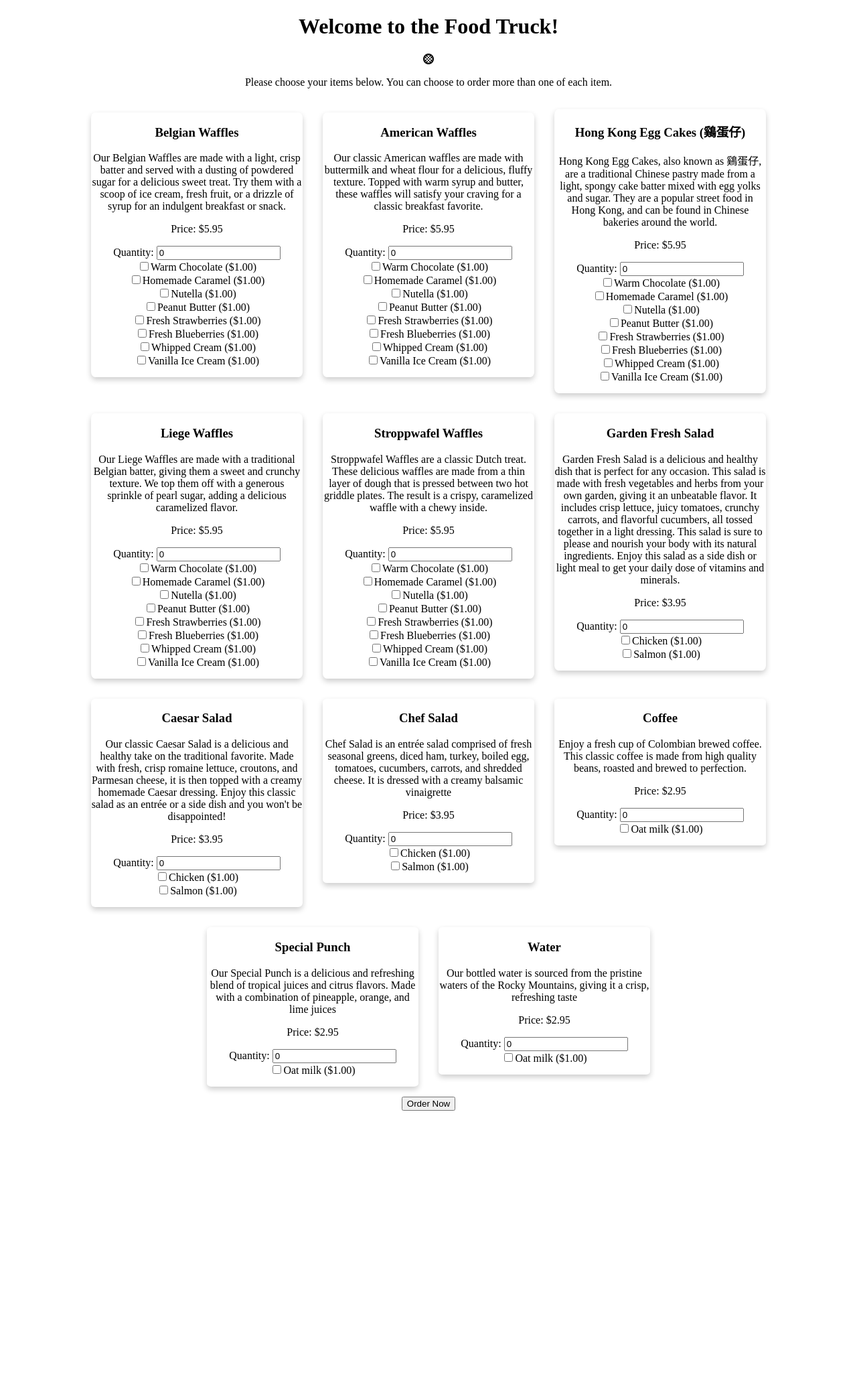
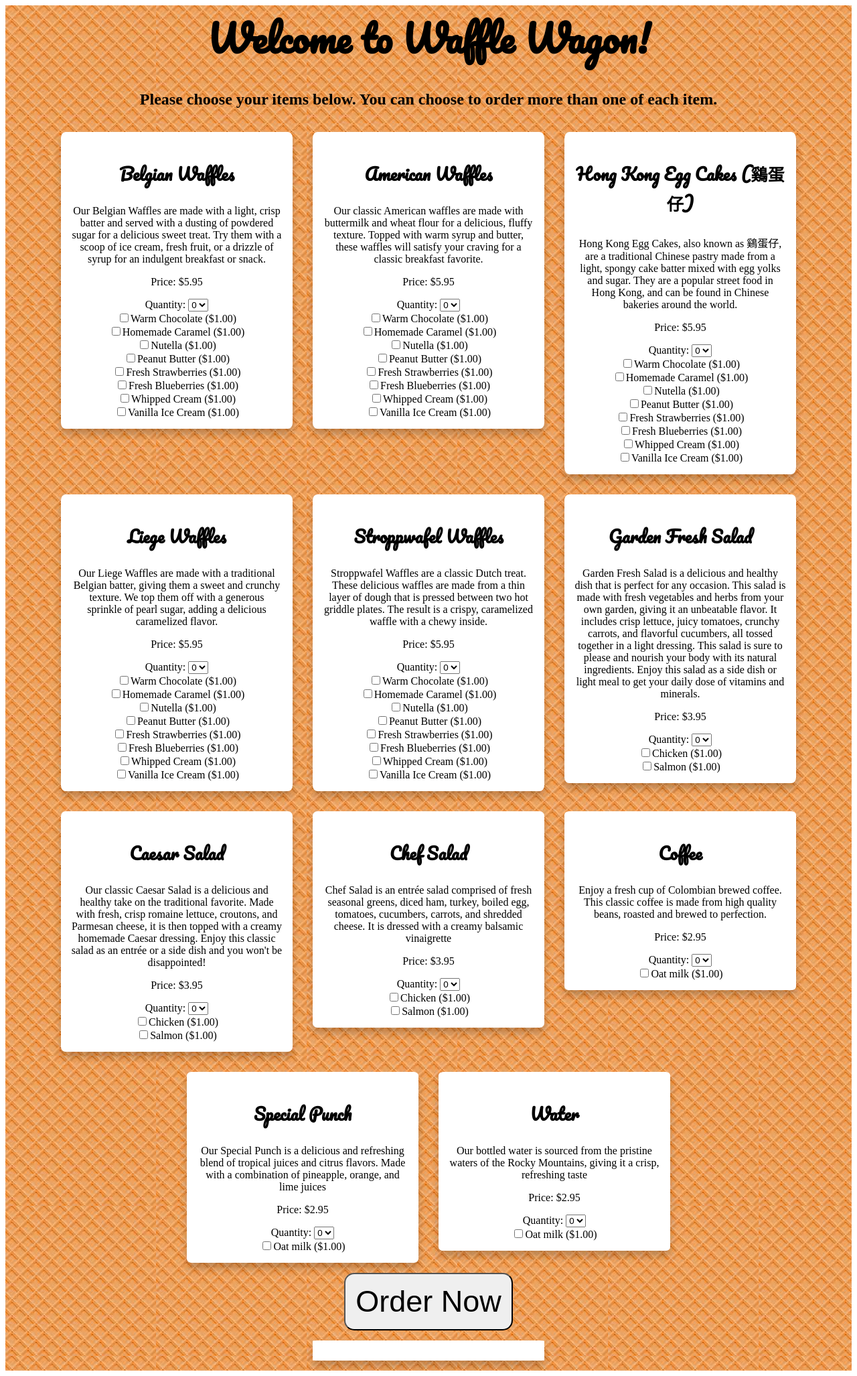
Before and after one commit to laurenkuhlman/it-262-p3-food-truck, a PHP site: page / in a window 1280 px wide. Shown: the whole page at 67% size. Before the commit the page ends 1658 px from the top, so only its background shows below. Run offline with PHP 8.4, Linux system fonts and the light colour scheme; some libraries are stand-ins or nearby versions.

Commit message:
added dropdown, more css, background image, added error and order total css

```diff
--- a/index.php
+++ b/index.php
@@ -170,20 +170,23 @@
     <meta http-equiv="X-UA-Compatible" content="IE=edge">
     <meta name="viewport" content="width=device-width, initial-scale=1.0">
     <link rel="stylesheet" href="styles.css">
+    <link rel="preconnect" href="https://fonts.googleapis.com">
+    <link rel="preconnect" href="https://fonts.gstatic.com" crossorigin>
+    <link href="https://fonts.googleapis.com/css2?family=Changa+One&family=Pacifico&display=swap" rel="stylesheet">
     <script src="https://use.fontawesome.com/99304701cb.js"></script>
-    <title>Food Truck Menu</title>
+    <title>Waffle Wagon Menu</title>
   </head>
   <body>
     <div class="wrapper">
-    <h1>Welcome to the Food Truck!</h1><i class="fa-solid fa-stroopwafel"></i>
-    <p>Please choose your items below. You can choose to order more than one of each item.</p>
+    <h1>Welcome to Waffle Wagon!</h1>    <!-- <i class="fa-solid fa-stroopwafel"></i> -->
+    <h2>Please choose your items below. You can choose to order more than one of each item.</h2>
     <form action="" method="post">
       <?php
         echo '<div class="form-wrapper">';
         foreach ($items as $item) {
           echo '<div class="menu-item">';
           echo '<h3>' . $item->Name . '</h3><p>' . $item->Description . '</p><p>Price: $' . $item->Price . '</p>';
-          echo '<label>Quantity: <input type="number" name="quantity[' . $item->ID . ']" value="'. (isset($quantity[$item->ID]) ? $quantity[$item->ID] : 0) . '"></label><br>';
+          echo '<label>Quantity: <Select name="quantity[' . $item->ID . ']" value="'. (isset($quantity[$item->ID]) ? $quantity[$item->ID] : 0) . '"><option value="0">0</option><option value="1">1</option><option value="2">2</option><option value="3">3</option><option value="4">4</option><option value="5">5</option></select></label><br>';
           foreach($item->Extras as $extra => $price) {
             echo '<label>
               <input
@@ -197,7 +200,7 @@
         }
         echo '</div>  <!-- END FORM WRAPPER -->';
       ?>
-      <input type="submit" value="Order Now">
+      <input class="submit-btn" type="submit" value="Order Now">
     </form>
     <div class="order-total">
     <?php
@@ -209,7 +212,7 @@
             $total_qty += $qty;
           }
           if($total_qty == 0){
-            echo '<p>Error: Choose a quantity.</p>';
+            echo '<p class="error">Error: Choose a quantity.</p>';
           } else {
             $extras = $_POST['extras'];
             $total = 0;
@@ -240,7 +243,7 @@
             '</p>';
           }
         } else {
-          echo '<p>Error: Choose a quantity.</p>';
+          echo '<p class="error">Error: Choose a quantity.</p>';
         }
       }
     ?>
--- a/styles.css
+++ b/styles.css
@@ -1,25 +1,62 @@
 .wrapper {
     text-align: center;
+    background-image: url("images/waffle-background2.jpg");
+    margin: 0;
+    display:flex;
+    flex-direction: column;
 }
 
 .form-wrapper {
     display: flex;
     flex-flow: row wrap;
-    align-items: center;
+    align-items: baseline;
     justify-content: center;
-    align-items: baseline;
 }
 
 .menu-item {
     width: 25%;
     margin: 15px;
     text-align: center;
-    box-shadow: 0 4px 8px 0 rgba(0,0,0,0.2);
+    box-shadow: 0 8px 12px 0 rgba(0,0,0,0.2);
     transition: 0.3s;
-    padding-bottom: 15px;
+    padding: 15px;
     border-radius: 2%;
+    background-color: white;
+}
+
+h1 {
+    margin-top: 0;
+    margin-bottom: 10px;
+    font-family: 'Changa One', cursive;
+    font-family: 'Pacifico', cursive;
+    font-size: 55px;
+}
+
+h3 {
+    font-family: 'Changa One', cursive;
+    font-family: 'Pacifico', cursive;
+    font-size: 25px;
+}
+
+.submit-btn {
+    font-size: 45px;
+    padding: 15px;
+    border-radius: 15px;
 }
 
 .order-total {
+    width: 25%;
+    margin: 15px;
     text-align: center;
+    box-shadow: 0 8px 12px 0 rgba(0,0,0,0.2);
+    transition: 0.3s;
+    padding: 15px;
+    border-radius: 2%;
+    background-color: white;
+    align-self: center;
 }
+
+.error {
+    font-weight: bold;
+    color: red;
+}
```
Also changed, not shown: images/waffle-background2.jpg (added).
